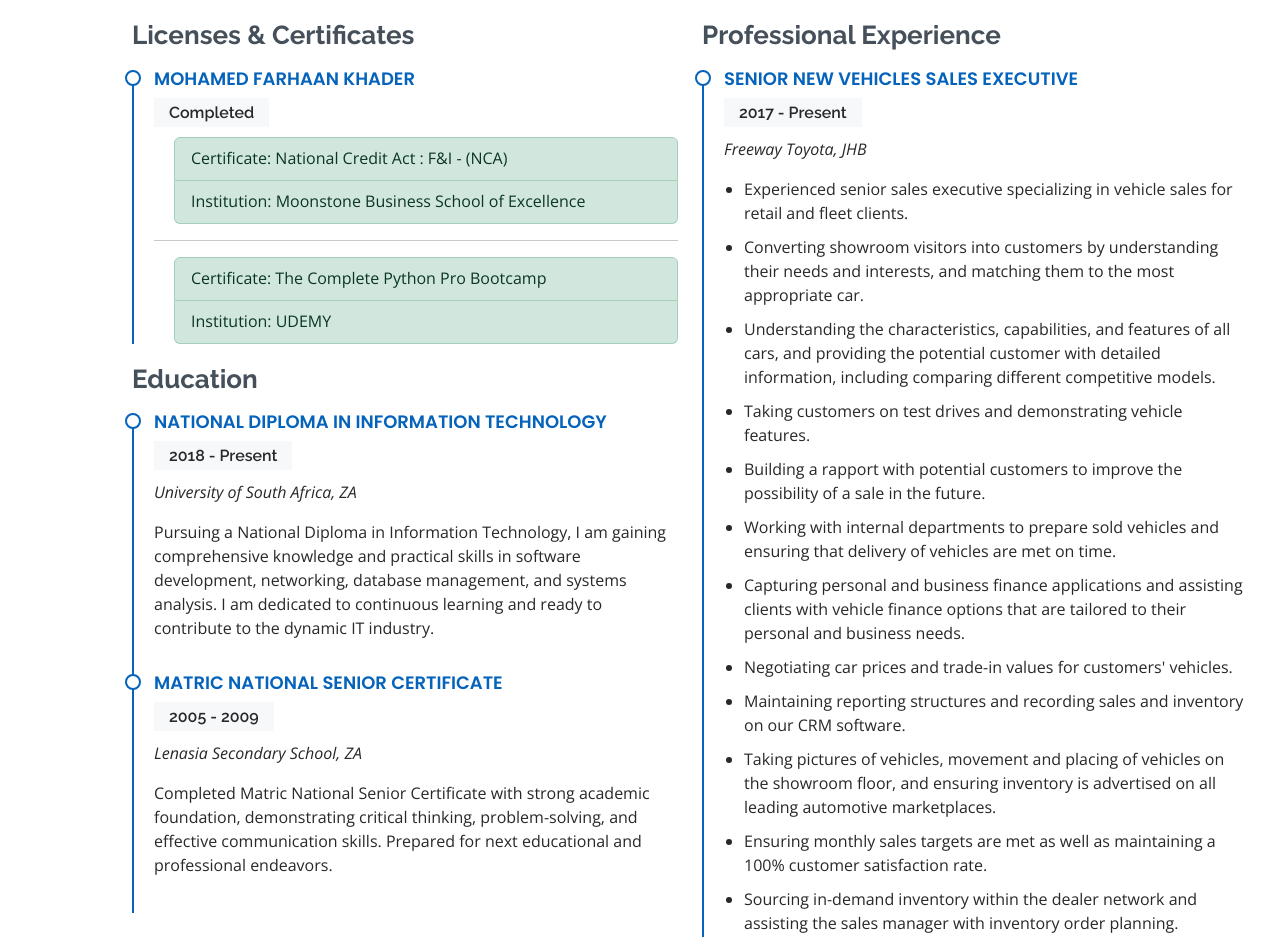
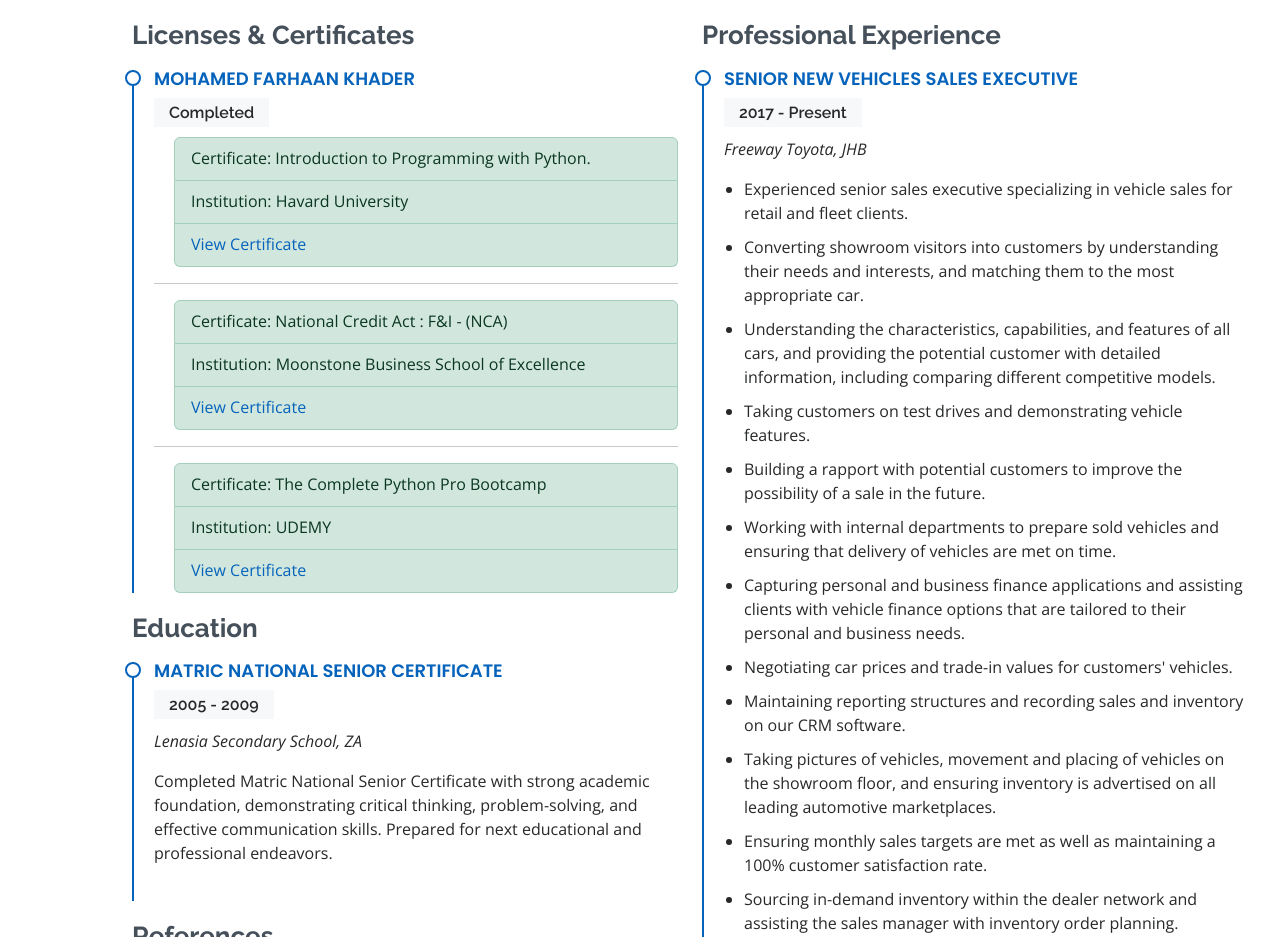
Before and after one commit to farhaan444/CV, a plain HTML site: page index.html in a window 1280 px wide. Shown: the part 2660-3597 px from the top of the page. Drawn offline with nearby package versions, Linux system fonts and the light colour scheme.

Commit message:
Updated CV -added downloadable certifcates to certifications

```diff
--- a/index.html
+++ b/index.html
@@ -558,25 +558,25 @@
                 <h4>Mohamed Farhaan Khader</h4>
                 <h5>Completed</h5>
                 <ul class="list-group">
+                  <li class="list-group-item list-group-item-success">Certificate: Introduction to Programming with Python.</li>
+                  <li class="list-group-item list-group-item-success">Institution: Havard University</li>
+                  <li class="list-group-item list-group-item-success"><a href="/assets/certificates/CS50P Certification.pdf">View Certificate</a></li>
+                </ul>
+                <hr>
+                <ul class="list-group">
                   <li class="list-group-item list-group-item-success">Certificate: National Credit Act : F&I - (NCA)</li>
                   <li class="list-group-item list-group-item-success">Institution: Moonstone Business School of Excellence</li>
+                  <li class="list-group-item list-group-item-success"><a href="/assets/certificates/NCA Certification .pdf">View Certificate</a></li>
                 </ul>
                 <hr>
                 <ul class="list-group">
                   <li class="list-group-item list-group-item-success">Certificate: The Complete Python Pro Bootcamp</li>
                   <li class="list-group-item list-group-item-success">Institution: UDEMY</li>
+                  <li class="list-group-item list-group-item-success"><a href="/assets/certificates/Udemy-100 Days of Code-Python Certificate.pdf">View Certificate</a></li>
                 </ul>
               </div>
 
               <h3 class="resume-title">Education</h3>
-              <div class="resume-item">
-                <h4>National Diploma in Information Technology</h4>
-                <h5>2018 - Present</h5>
-                <p><em>University of South Africa, ZA</em></p>
-                <p>
-                  Pursuing a National Diploma in Information Technology, I am gaining comprehensive knowledge and practical skills in software development, networking, database management, and systems analysis. I am dedicated to continuous learning and ready to contribute to the dynamic IT industry.
-                </p>
-              </div>
               <div class="resume-item">
                 <h4>Matric National Senior Certificate</h4>
                 <h5>2005 - 2009</h5>
```
Also changed, not shown: 3 other files.
